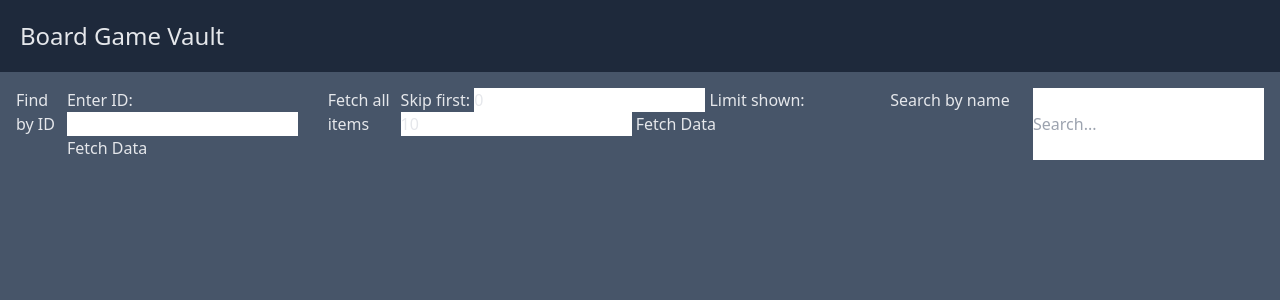
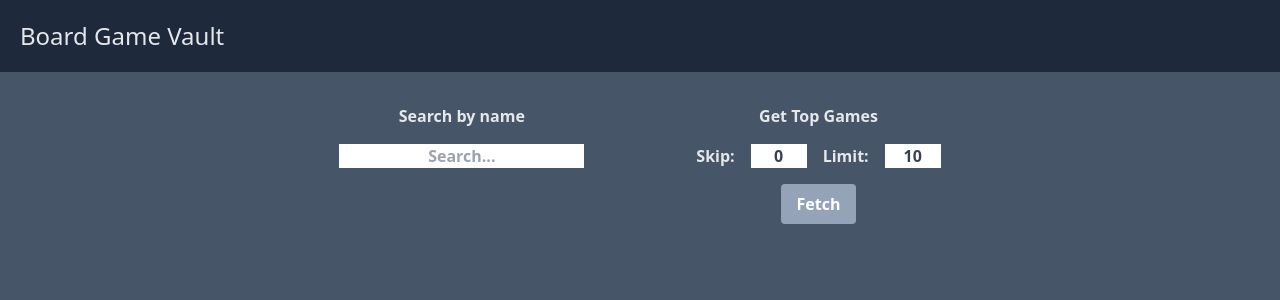
Before and after one commit to Belkius/BoardGameVault, a FastAPI app: page / in a window 1280 px wide. Shown: the top 300 px of the page. Run offline with FastAPI, Linux system fonts and the light colour scheme; some libraries are stand-ins or nearby versions.

Commit message:
Added functioning Load more button

```diff
--- a/templates/home.html
+++ b/templates/home.html
@@ -12,12 +12,39 @@
             background-color: #f2f2f2;
             color: black;
         }
+
+        input[type="number"]::-webkit-inner-spin-button,
+        input[type="number"]::-webkit-outer-spin-button {
+            -webkit-appearance: none;
+            margin: 0;
+        }
+
+        input[type="number"] {
+            -moz-appearance: textfield;
+        }
     </style>
 {% endblock %}
 
 {% block content %}
     <div class="flex flex-col justify-center mx-auto text-gray-200">
-        <div class="flex justify-center mx-auto p-4">
+        <div class="flex justify-center gap-20 mx-auto p-4">
+
+
+            <div class="flex flex-col items-center justify-start gap-4 mx-auto p-4 font-semibold">
+                <h3>
+                  Search  by name
+                </h3>
+               <!--//if you want to push the searched data to the url address add this
+               hx-push-url="true" -->
+                <input class="form-control text-center" type="text"
+                   name="search" placeholder="Search..."
+                   value="{{ search }}"
+                   hx-get="/search"
+                   hx-trigger="input changed delay:500ms, search"
+                   hx-target="#data-table"
+                   hx-indicator=".htmx-indicator">
+            </div>
+<!--
             <p>
                 Find by ID
             </p>
@@ -27,44 +54,38 @@
               <input type="number" id="contentInput" name="searched_id" required>
               <button type="submit">Fetch Data</button>
             </form>
+-->
+            <div class="grid grid-cols-1 place-items-center justify-between gap-4 mx-auto p-4 font-semibold">
+                <p>
+                    Get Top Games
+                </p>
 
-            <p>
-                Fetch all items
-            </p>
+                <form id="loadFirst" hx-post="http://127.0.0.1:8000/items" hx-trigger="submit" hx-target="#data-table" hx-swap="innerHTML"
+                    class="grid grid-cols-1 place-items-center justify-between gap-4 mx-auto font-semibold">
+                  <div class="flex items-center gap-4">
+                    <label for="skip">Skip: </label>
+                    <input class="w-14 text-gray-700 text-center" type="number" id="skip" name="skip" value="0" required>
 
-            <form hx-post="http://127.0.0.1:8000/items" hx-trigger="submit" hx-target="#data-table" hx-swap="innerHTML">
-              <label for="skip">Skip first:</label>
-              <input type="number" id="skip" name="skip" value="0" required>
-              <label for="limit">Limit shown:</label>
-              <input type="number" id="limit" name="limit" value="10" required>
-              <button type="submit">Fetch Data</button>
-            </form>
-
-
-            <br>
-
-
-            <h3>
-              Search  by name
-              <span class="htmx-indicator">
-                Searching...
-              </span>
-            </h3>
-
-           <!--//if you want to push the searched data to the url address add this
-           hx-push-url="true" -->
-            <input class="form-control" type="text"
-               name="search" placeholder="Search..."
-               value="{{ search }}"
-               hx-get="/search"
-               hx-trigger="input changed delay:500ms, search"
-               hx-target="#data-table"
-               hx-indicator=".htmx-indicator">
-
+                    <label for="limit">Limit: </label>
+                    <input class="w-14 text-gray-700 text-center" type="number" id="limit" name="limit" value="10" required>
+                  </div>
+                  <button class="bg-slate-400 hover:bg-slate-800 text-white font-bold py-2 px-4 rounded" type="submit">Fetch</button>
+                </form>
+            </div>
         </div>
 
         <div class="w-9/10 mx-auto p-4">
             <table id="data-table" class="border-collapse w-full table-auto"></table>
+
+            <form id="loadMore" hx-post="http://127.0.0.1:8000/items" hx-trigger="submit" hx-target="#data-table" hx-swap="beforeend"
+                  class="hidden grid grid-cols-1 place-items-center justify-between gap-4 mx-auto font-semibold">
+                 <div class="flex items-center gap-4">
+                    <input class="w-14 text-gray-700 text-center" type="hidden" id="loadLimit" name="limit" value="10" required>
+                    <input class="w-14 text-gray-700 text-center" type="hidden" id="loadSkip" name="skip" value="0" required>
+                 </div>
+                 <button class="bg-slate-400 hover:bg-slate-800 text-white font-bold py-2 px-4 rounded" type="submit">Load more...</button>
+             </form>
+
         </div>
     </div>
 
@@ -75,5 +96,29 @@
     htmx.on('htmx:afterSwap', function(event) {
       document.getElementById("contentInput").value = ""
     });
+
+    var loadFirst = document.getElementById("loadFirst");
+    var loadMore = document.getElementById("loadMore");
+
+    //Check the value of the limit input and set it to the limit for loading more values
+    if (loadFirst){
+        loadFirst.addEventListener("submit", function(event) {
+            var limitValue = document.getElementById("limit").value;
+            var skipValue = document.getElementById("skip").value;
+            document.getElementById("loadLimit").value = limitValue;
+            document.getElementById("loadSkip").value = skipValue;
+
+            loadMore.classList.remove("hidden");
+        });
+    }
+
+    //Increment the skip value for loading more values
+    if (loadMore){
+        loadMore.addEventListener("submit", function(event) {
+            var limitValue = document.getElementById("loadLimit").value;
+            var skipValue = document.getElementById("loadSkip").value;
+            document.getElementById("loadSkip").value = parseInt(skipValue) + parseInt(limitValue);
+        });
+    }
   </script>
 {% endblock %}
```
Also changed, not shown: database.py (+8 -2 lines), main.py (+25 -18 lines).
